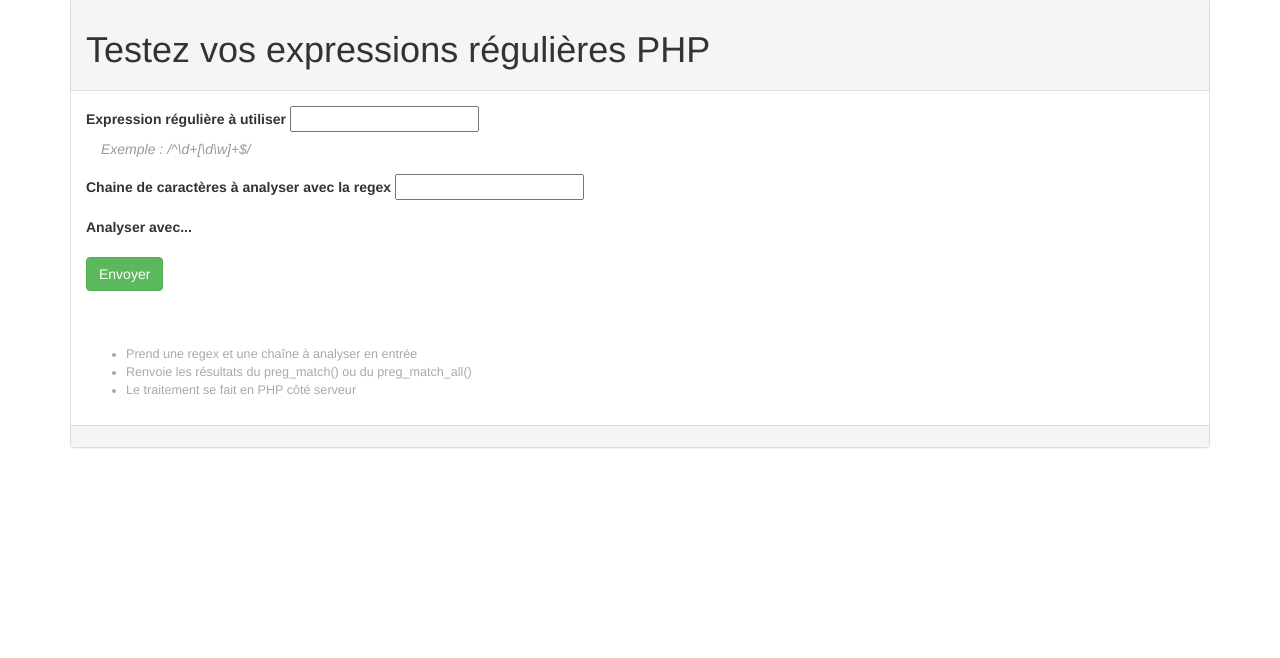
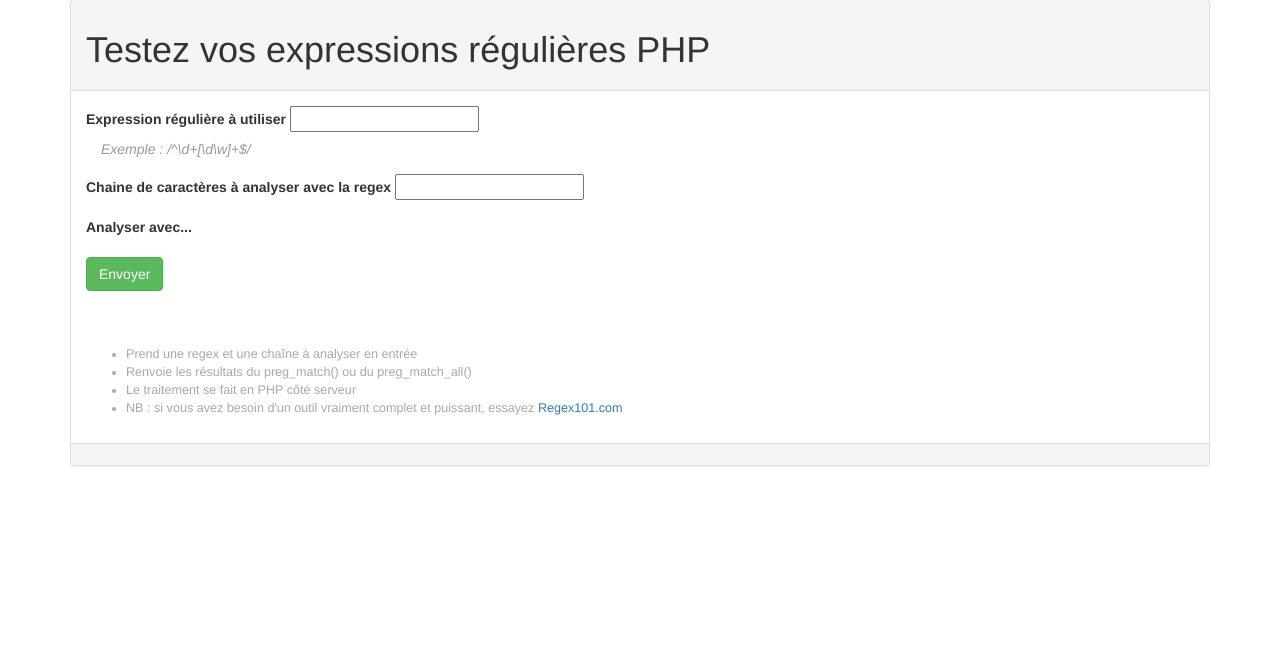
Before and after one commit to ChristopheBrun/hypothese_v4, a Yii app: template views/utilitaires/regex.php in a window 1280 px wide. Shown: the part 71-729 px from the top of the page. Run offline with PHP 8.4 and a stand-in for Yii, Linux system fonts and the light colour scheme; the template is opened without the code that fills it, so the values that code supplies are empty; form fields are guessed from the names that the template uses; some libraries are stand-ins or nearby versions.

Commit message:
ajout d'un lien vers regex101.com

```diff
--- a/views/utilitaires/regex.php
+++ b/views/utilitaires/regex.php
@@ -70,6 +70,9 @@ Yii::$app->addKeywordsMetaTags(["PHP", "Regex", "Expressions régulières", "Exp
                     <li>Prend une regex et une chaîne à analyser en entrée</li>
                     <li>Renvoie les résultats du preg_match() ou du preg_match_all()</li>
                     <li>Le traitement se fait en PHP côté serveur</li>
+                    <li>NB : si vous avez besoin d'un outil vraiment complet et puissant, essayez
+                        <?= Html::a("Regex101.com", 'https://regex101.com/', ['target' => 'blank']) ?>
+                    </li>
                 </ul>
             </div>
         </div>
```
